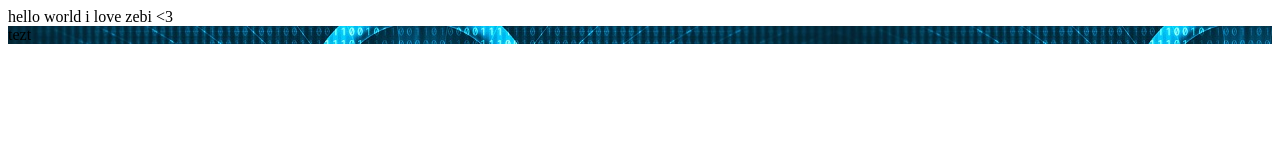
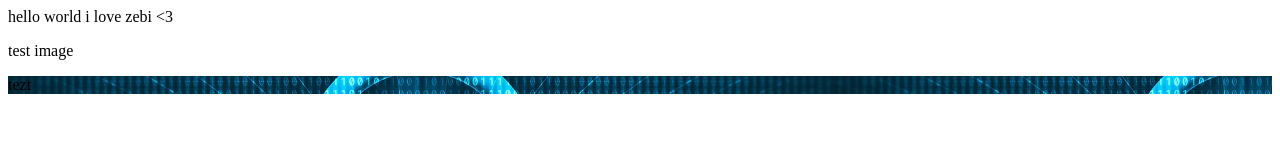
Before and after one commit to Souhail1337/Souhail1337.github.io, a plain HTML site: page index.html in a window 1280 px wide. Drawn offline with Linux system fonts and the light colour scheme.

Commit message:
img test

```diff
--- a/index.html
+++ b/index.html
@@ -1,4 +1,8 @@
 hello world
 i love zebi <3
+<p>
+    test image
+
+</p>
 <div style="background-image: url('img/img.jpeg');">
 tezt
```
